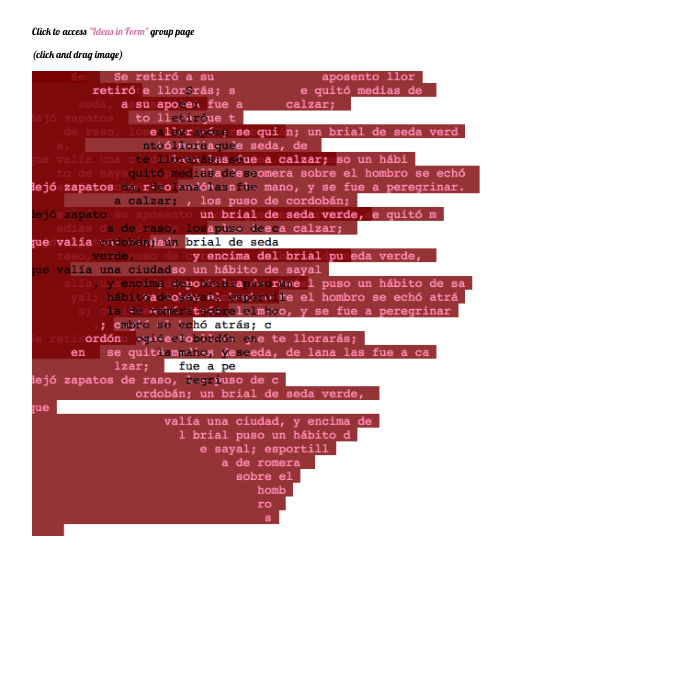
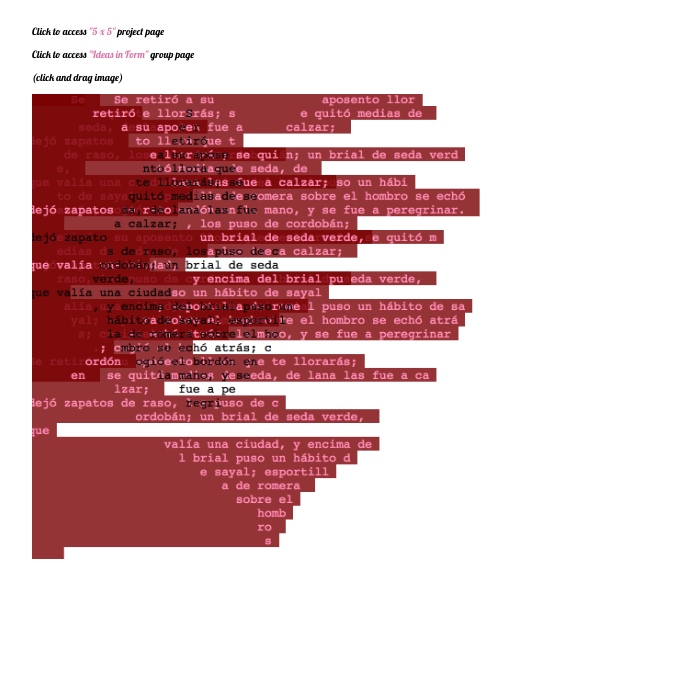
Before and after one commit to jbiscailuz/Core_Lab_Systems, a plain HTML site: page docs/index.html in a window 1280 px wide. Shown: the part 121-800 px from the top of the page, without its empty margins (108-795 px from the left). Drawn offline with nearby package versions, Linux system fonts and the light colour scheme.

Commit message:
add link 5x5 through edit on github

```diff
--- a/docs/index.html
+++ b/docs/index.html
@@ -41,6 +41,7 @@
 		<h1>Jo Biscailuz</h1>
 	</header>
 
+	<p>Click to access <a href="FivexFive/index.html">"5 x 5"</a> project page</p>
 	<p>Click to access <a href="ideas_in_form/index.html">"Ideas in Form"</a> group page</p>
 
 	<p>(click and drag image)</p>
```
